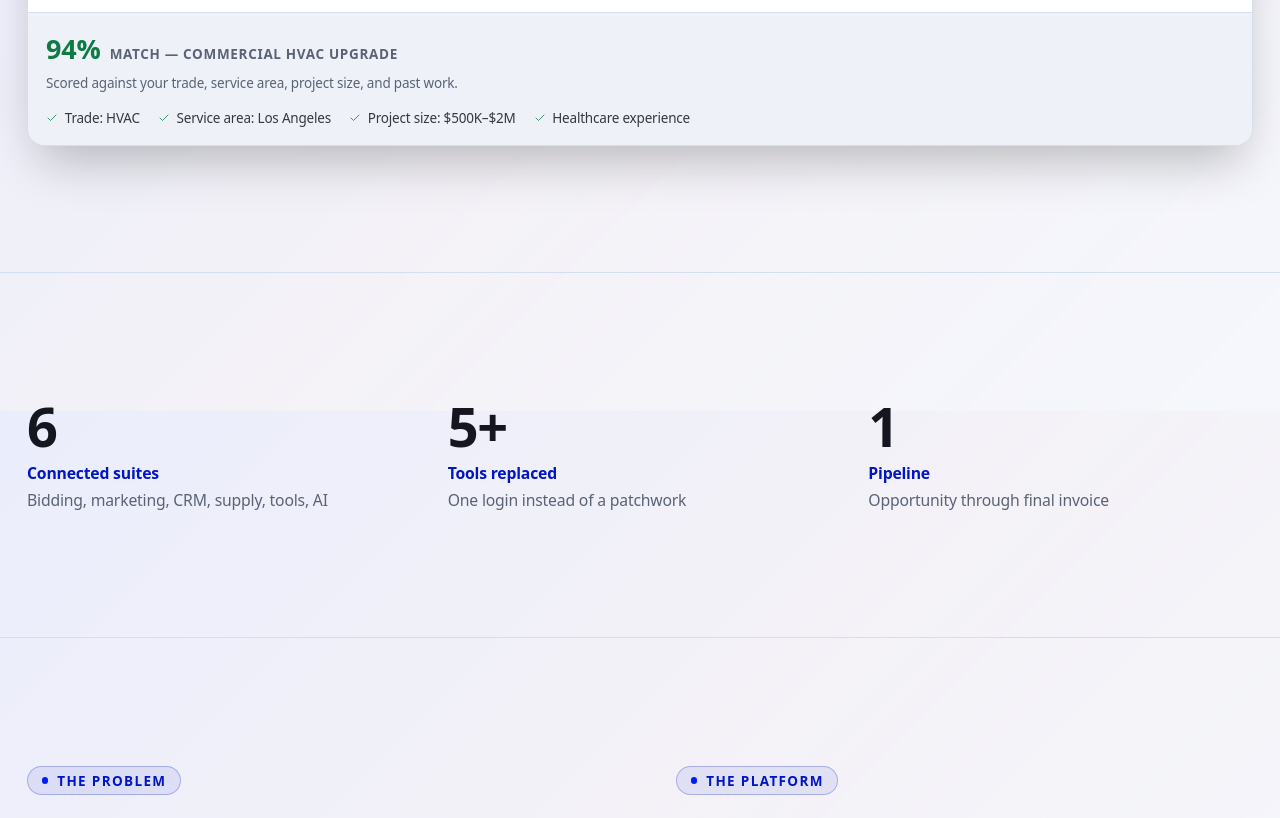
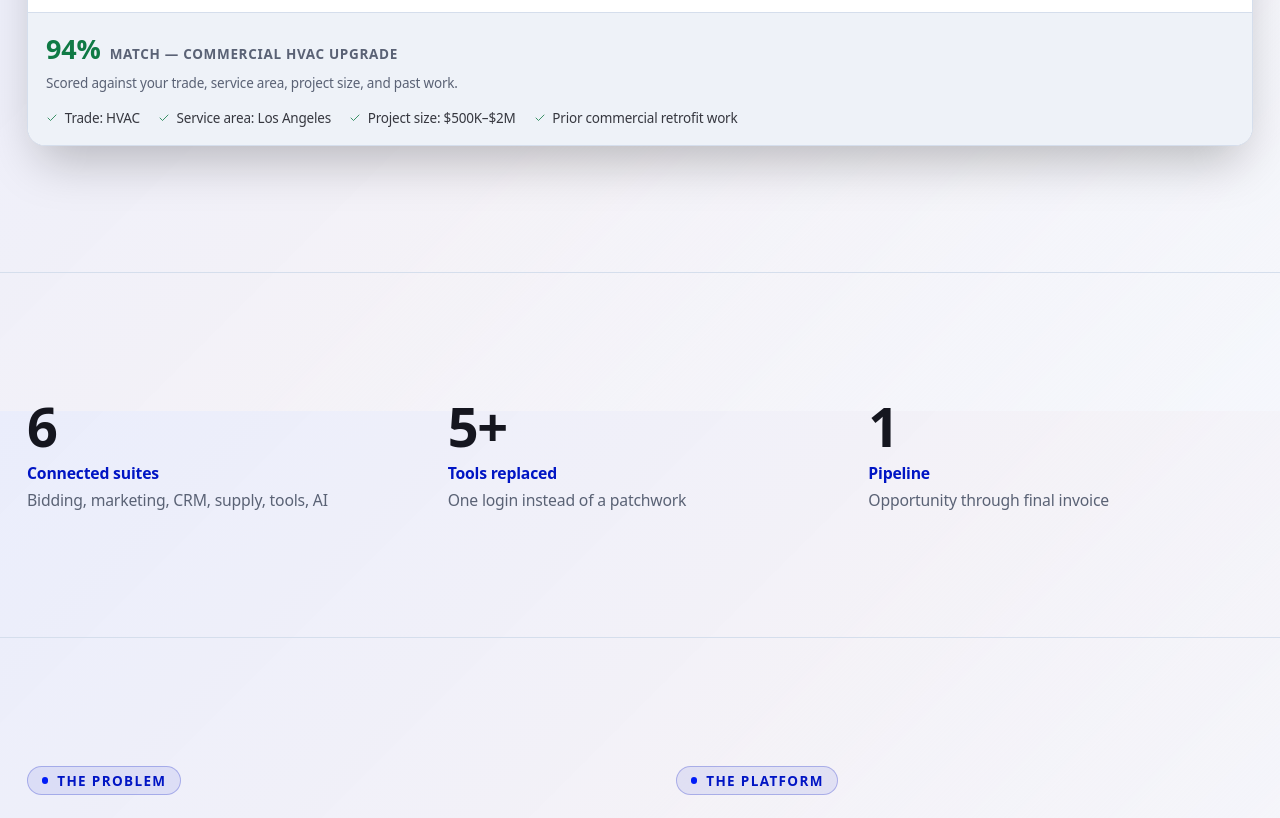
Before and after one commit to hervaz-net/dj-stratagem, a React (Vite) app: page / in a window 1280 px wide. Shown: the part 1989-2807 px from the top of the page. Built offline with nearby package versions, Linux system fonts and the light colour scheme; no server answers.

Commit message:
Fix homepage preview match copy and log September fixes
Drive OpportunityPreview match reasons from the featured sample project and add changelog 1.6.

```diff
--- a/src/components/OpportunityPreview.jsx
+++ b/src/components/OpportunityPreview.jsx
@@ -20,30 +20,27 @@ function formatDueShort(iso) {
   return formatDue(iso).replace(/,\s*\d{4}$/, "");
 }
 
-const opportunities = PREVIEW_SLUGS.map((slug) => {
-  const p = findProject(slug);
-  return {
+const previewProjects = PREVIEW_SLUGS.map((slug) => findProject(slug)).filter(Boolean);
+
+const opportunities = previewProjects.map((p) => ({
   project: p.title.replace(/\s+—\s+Electrical Package$/, ""),
   location: `${p.city}, ${p.state}`,
   trade: p.trade,
   value: p.valueLabel,
   due: formatDueShort(p.bidDue),
   match: p.match,
-  };
-});
+}));
 
-const matchReasons = [
-  "Trade: HVAC",
-  "Service area: Los Angeles",
-  "Project size: $500K–$2M",
-  "Healthcare experience",
-];
+const featured = previewProjects[0];
+const matchReasons = featured?.matchReasons ?? [];
 
 /** Above 90 reads as a strong fit and earns the accent; the rest stay neutral. */
 const toneFor = (score) =>
   score >= 90 ? "text-success" : score >= 80 ? "text-warning" : "text-steel";
 
 export default function OpportunityPreview() {
+  if (!featured) return null;
+
   return (
     <div className="overflow-hidden rounded-2xl border border-line bg-ink-2 shadow-2xl">
       {/* window chrome */}
@@ -97,9 +94,11 @@ export default function OpportunityPreview() {
       {/* match explanation */}
       <div className="border-t border-line bg-ink p-4">
         <div className="flex items-baseline gap-2">
-          <span className="text-2xl font-bold tabular-nums text-success">94%</span>
+          <span className={`text-2xl font-bold tabular-nums ${toneFor(featured.match)}`}>
+            {featured.match}%
+          </span>
           <span className="text-xs font-semibold uppercase tracking-wider text-steel">
-            match &mdash; Commercial HVAC Upgrade
+            match &mdash; {featured.title}
           </span>
         </div>
         <p className="mt-1.5 text-xs leading-relaxed text-steel">
--- a/src/pages/Changelog.jsx
+++ b/src/pages/Changelog.jsx
@@ -4,6 +4,18 @@ import Seo from "../components/Seo";
 import Reveal from "../components/Reveal";
 
 const entries = [
+  {
+    version: "1.6",
+    date: "September 2026",
+    tag: "Fix",
+    items: [
+      { type: "improved", text: "Homepage opportunity preview now uses the featured project's own match reasons instead of leftover healthcare copy on a commercial HVAC job." },
+      { type: "improved", text: "Cookie banner, demo chip, and support widget stay off auth, contact, and legal routes so form fields stay clickable." },
+      { type: "improved", text: "Missing /api paths return JSON 404s instead of LiteSpeed HTML, so the dashboard never treats marketing markup as API data." },
+      { type: "improved", text: "Sample project, fleet, receipt, and alert dates stay relative to today so previews do not expire after a deploy." },
+      { type: "improved", text: "robots.txt hides /signup and /admin from crawlers." },
+    ],
+  },
   {
     version: "1.5",
     date: "August 2026",
@@ -108,7 +120,7 @@ export default function Changelog() {
 
       <Section className="pt-16 pb-8 md:pt-24">
         <Eyebrow>Changelog</Eyebrow>
-        <h1 className="text-balance max-w-3xl text-4xl font-semibold leading-tight tracking-tight text-paper sm:text-5xl">
+        <h1 className="text-balance max-w-3xl text-4xl font-semibold tracking-tight text-paper sm:text-5xl">
           What's new on the platform.
         </h1>
         <p className="mt-6 max-w-2xl text-lg leading-relaxed text-steel">
```
Lines whose indentation alone changed are shown as unchanged.
